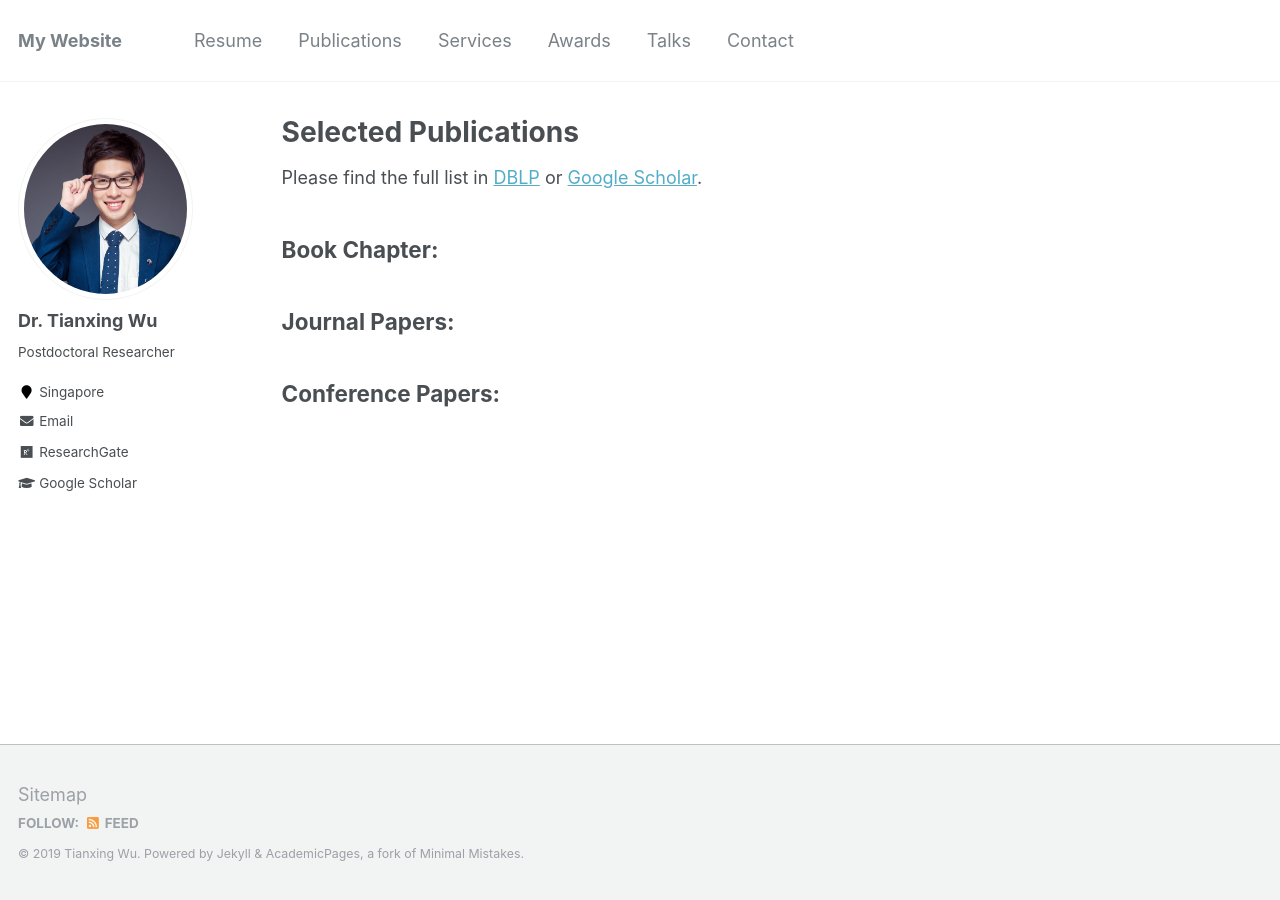
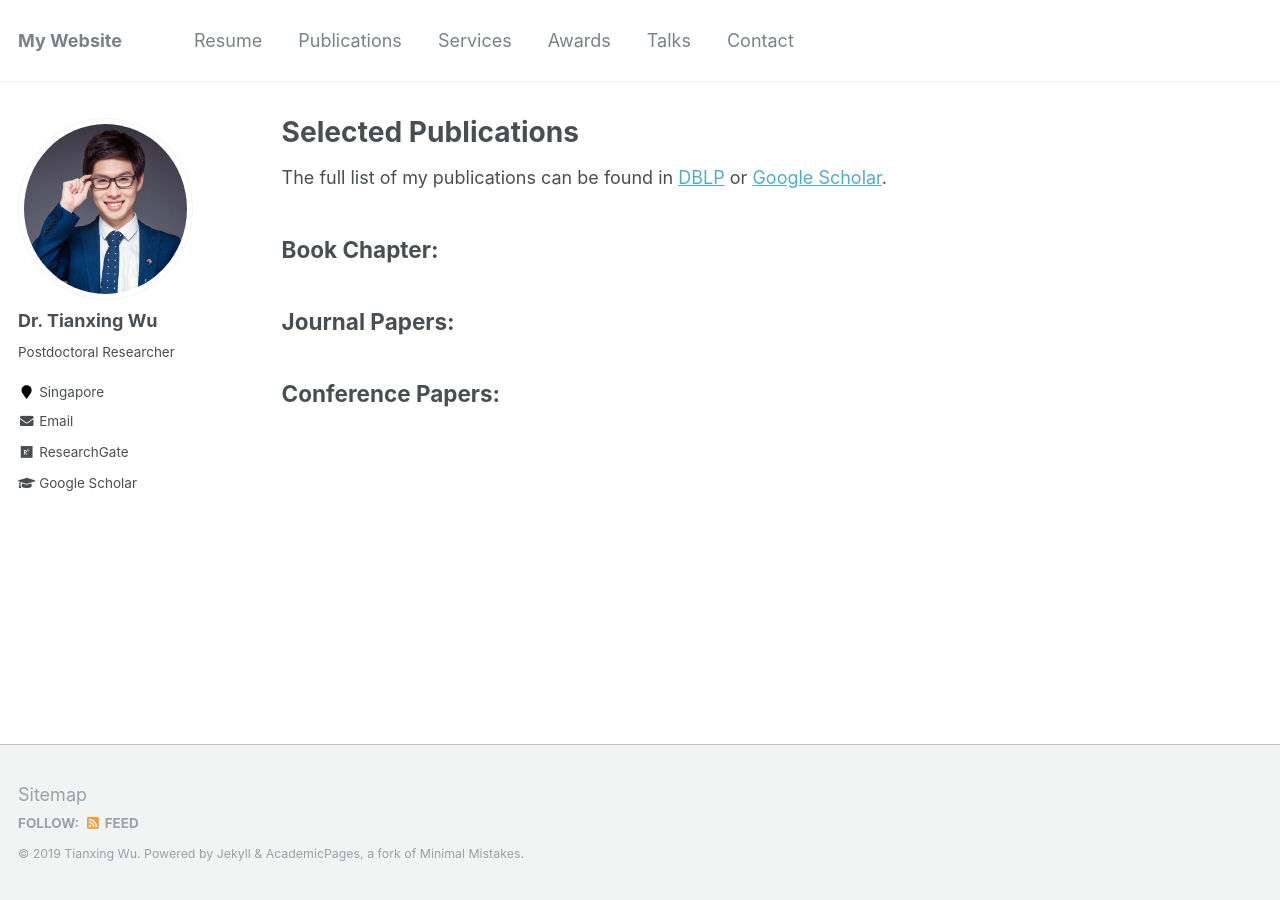
Before and after one commit to tianxing-wu/tianxing-wu.github.io, a Jekyll site: the page built from _pages/selected_publications.md, in a window 1280 px wide. Built offline with Jekyll 4.4.1, drawn with Linux system fonts in a browser that asks for light colours.

Commit message:
site update

```diff
--- a/_pages/selected_publications.md
+++ b/_pages/selected_publications.md
@@ -4,7 +4,7 @@ title: "Selected Publications"
 permalink: /selected_publications/
 author_profile: true
 ---
-Please find the full list in [DBLP](https://dblp.uni-trier.de/pers/hd/w/Wu:Tianxing) or [Google Scholar](https://scholar.google.com/citations?user=VE7OlAkAAAAJ).
+The full list of my publications can be found in [DBLP](https://dblp.uni-trier.de/pers/hd/w/Wu:Tianxing) or [Google Scholar](https://scholar.google.com/citations?user=VE7OlAkAAAAJ).
 ## Book Chapter:
 
 ## Journal Papers:
```
Also changed, not shown: 1 other file.
